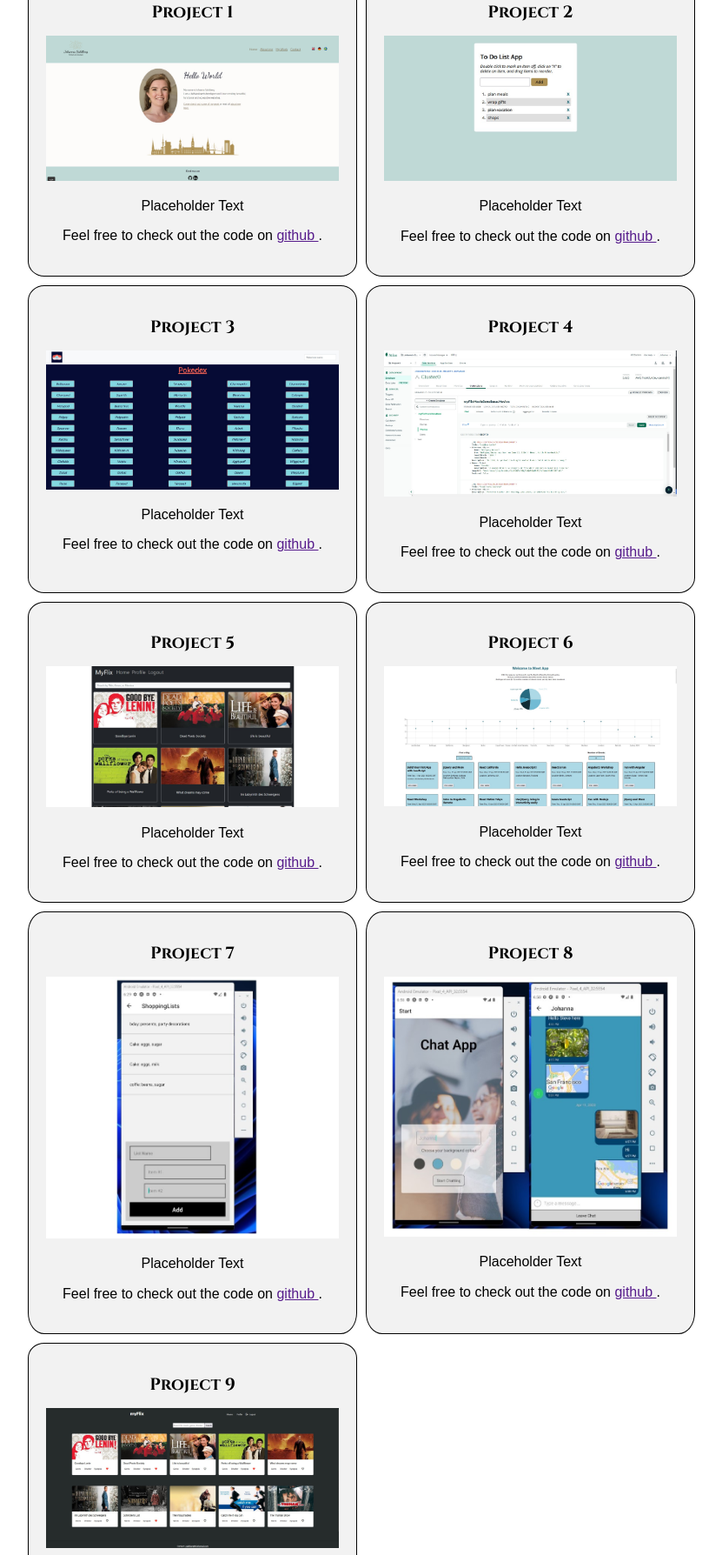
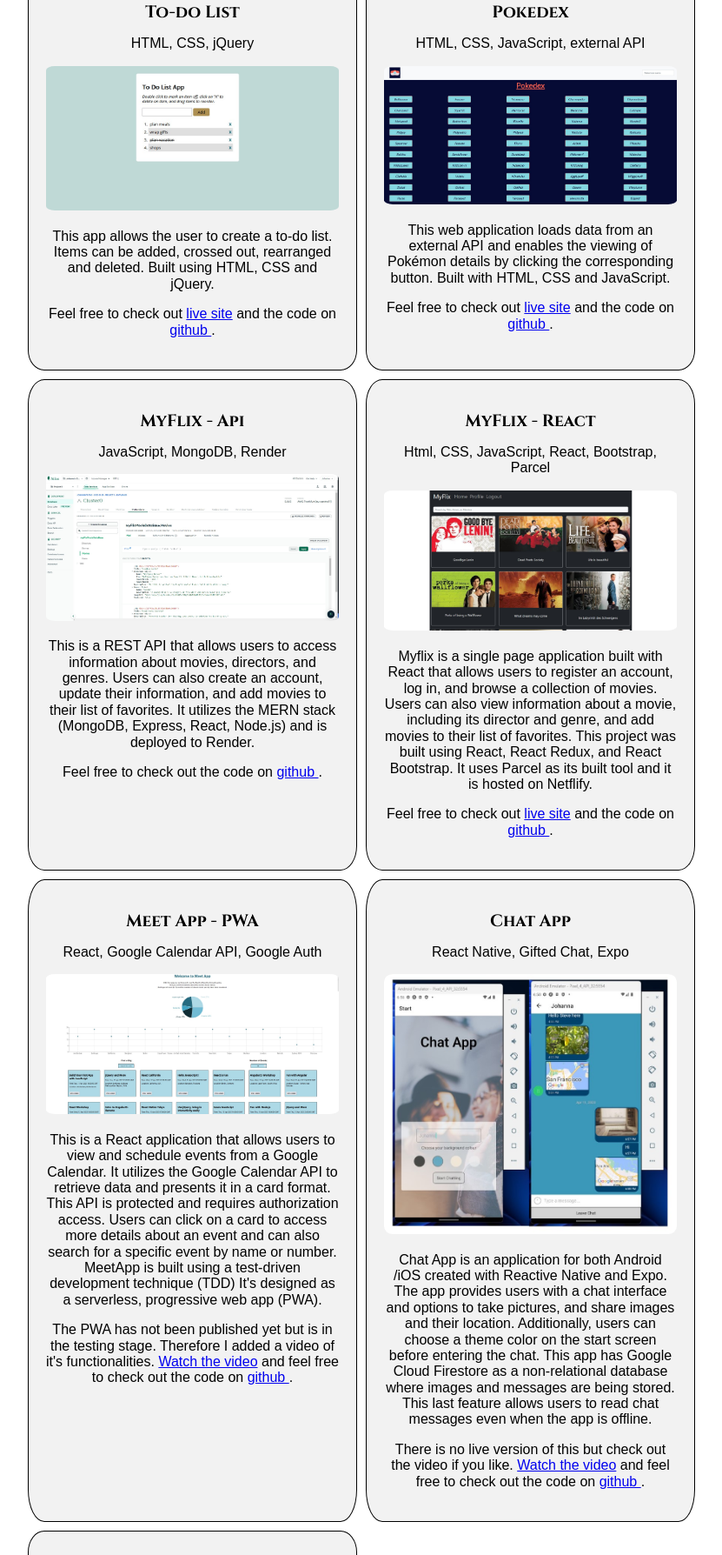
Before and after one commit to JohannaSah/portfolio, a plain HTML site: page index.html in a window 1280 px wide. Shown: the part 1728-3516 px from the top of the page at 87% size, without its empty margins (224-1055 px from the left). Drawn offline with nearby package versions, Linux system fonts and the light colour scheme; a web font is replaced by a local one.

Commit message:
add: content to projects eng

```diff
--- a/index.html
+++ b/index.html
@@ -286,22 +286,22 @@
                     </tr>
                     <tr>
                       <td>Bootstrap</td>
-                      <td>REST</td>
+                      <td>REST API</td>
                       <td>Canva</td>
                     </tr>
                     <tr>
                       <td>React</td>
-                      <td>API</td>
+                      <td>AWS</td>
                       <td></td>
                     </tr>
                     <tr>
                       <td>React-Native</td>
-                      <td>AWS</td>
+                      <td>Postman</td>
                       <td></td>
                     </tr>
                     <tr>
                       <td>Angular</td>
-                      <td>Postman</td>
+                      <td></td>
                       <td></td>
                     </tr>
                     <tr>
@@ -366,22 +366,22 @@
                     </tr>
                     <tr>
                       <td>Bootstrap</td>
-                      <td>REST</td>
+                      <td>REST API</td>
                       <td>Canva</td>
                     </tr>
                     <tr>
                       <td>React</td>
-                      <td>API</td>
+                      <td>AWS</td>
                       <td></td>
                     </tr>
                     <tr>
                       <td>React-Native</td>
-                      <td>AWS</td>
+                      <td>Postman</td>
                       <td></td>
                     </tr>
                     <tr>
                       <td>Angular</td>
-                      <td>Postman</td>
+                      <td></td>
                       <td></td>
                     </tr>
                     <tr>
@@ -420,6 +420,7 @@
                 <br>
 
                 <table>
+                  <table>
                     <thead>
                       <tr>
                         <th>Frontend</th>
@@ -445,22 +446,22 @@
                       </tr>
                       <tr>
                         <td>Bootstrap</td>
-                      <td>REST</td>
+                        <td>REST API</td>
                         <td>Canva</td>
                       </tr>
                       <tr>
                         <td>React</td>
-                      <td>API</td>
+                        <td>AWS</td>
                         <td></td>
                       </tr>
                       <tr>
                         <td>React-Native</td>
-                      <td>AWS</td>
+                        <td>Postman</td>
                         <td></td>
                       </tr>
                       <tr>
                         <td>Angular</td>
-                      <td>Postman</td>
+                        <td></td>
                         <td></td>
                       </tr>
                       <tr>
@@ -484,120 +485,125 @@
                 <h1> Projects </h1>
                 <div class="grid-container">
                     <div class="project" onclick="expandProject(this)">
-                        <h2>Project 1</h2>
-                        <div class="project-image">
-                          <img src="img/projects/project-1.jpg" alt="Screenshot of practice portfolio home website">
-                        </div>
+                        <h2>To-do List</h2>
                         <p>
-                          Placeholder Text
+                          HTML, CSS, jQuery
                         </p>
-                        <p>
-                          Feel free to check out the code on
-                          <a href="" target="_blank"> github </a>.
-                        </p>
-                    </div>
-                    <div class="project" onclick="expandProject(this)">
-                        <h2>Project 2</h2>
                         <div class="project-image">
                           <img src="img/projects/project-2.jpg" alt="">
                         </div>
                         <p>
-                          Placeholder Text
+                          This app allows the user to create a to-do list. Items can be added, crossed out, rearranged and deleted. Built using HTML, CSS and jQuery.
                         </p>
                         <p>
-                          Feel free to check out the code on
-                          <a href="" target="_blank"> github </a>.
+                          Feel free to check out
+                          <a href="https://johannasah.github.io/to-do-list-app/" target="_blank">live site</a> and the code on
+                          <a href="https://github.com/JohannaSah/to-do-list-app" target="_blank"> github </a>.
                         </p>
                     </div>
                     <div class="project" onclick="expandProject(this)">
-                        <h2>Project 3</h2>
+                        <h2>Pokedex</h2>
+                        <p>
+                          HTML, CSS, JavaScript, external API
+                        </p>
                         <div class="project-image">
                           <img src="img/projects/project-3.jpg" alt="">
                         </div>
                         <p>
-                          Placeholder Text
+                          This web application loads data from an external API and enables the viewing of Pokémon details by clicking the corresponding button. Built with HTML, CSS and JavaScript.
                         </p>
                         <p>
-                          Feel free to check out the code on
-                          <a href="" target="_blank"> github </a>.
+                          Feel free to check out
+                          <a href="https://johannasah.github.io/simple-JS-app/" target="_blank">live site</a> and the code on
+                          <a href="https://github.com/JohannaSah/simple-JS-app" target="_blank"> github </a>.
                         </p>
                     </div>
                     <div class="project" onclick="expandProject(this)">
-                        <h2>Project 4</h2>
+                        <h2>MyFlix - Api</h2>
+                        <p>
+                          JavaScript, MongoDB, Render
+                        </p>
                         <div class="project-image">
                           <img src="img/projects/project-4.jpg" alt="">
                         </div>
                         <p>
-                          Placeholder Text
+                          This is a REST API that allows users to access information about movies, directors, and genres. Users can also create an account, update their information, and add movies to their list of favorites. It utilizes the MERN stack (MongoDB, Express, React, Node.js) and is deployed to Render.
                         </p>
                         <p>
                           Feel free to check out the code on
-                          <a href="" target="_blank"> github </a>.
+                          <a href="https://github.com/JohannaSah/MovieApi" target="_blank"> github </a>.
                         </p>
                     </div>
                     <div class="project" onclick="expandProject(this)">
-                        <h2>Project 5</h2>
+                        <h2>MyFlix - React</h2>
                         <div class="project-image">
+                          <p>
+                            Html, CSS, JavaScript, React, Bootstrap, Parcel
+                          </p>
                           <img src="img/projects/project-5.jpg" alt="">
                         </div>
                         <p>
-                          Placeholder Text
+                          Myflix is a single page application built with React that allows users to register an account, log in, and browse a collection of movies. Users can also view information about a movie, including its director and genre, and add movies to their list of favorites. This project was built using React, React Redux, and React Bootstrap. It uses Parcel as its built tool and it is hosted on Netflify.
                         </p>
                         <p>
-                          Feel free to check out the code on
-                          <a href="" target="_blank"> github </a>.
+                          Feel free to check out
+                          <a href="https://myflixjs.netlify.app/" target="_blank">live site</a> and the code on
+                          <a href="https://github.com/JohannaSah/myFlix-client" target="_blank"> github </a>.
                         </p>
                     </div>
                     <div class="project" onclick="expandProject(this)">
-                        <h2>Project 6</h2>
+                        <h2>Meet App - PWA</h2>
+                        <p>
+                          React, Google Calendar API, Google Auth
+                        </p>
                         <div class="project-image">
                           <img src="img/projects/project-6.jpg" alt="">
                         </div>
                         <p>
-                          Placeholder Text
+                          <p>
+                            This is a React application that allows users to view and schedule events from a Google Calendar. It utilizes the Google Calendar API to retrieve data and presents it in a card format. This API is protected and requires authorization access. Users can click on a card to access more details about an event and can also search for a specific event by name or number. MeetApp is built using a test-driven development technique (TDD) It's designed as a serverless, progressive web app (PWA).
+                          </p>
                         </p>
                         <p>
-                          Feel free to check out the code on
-                          <a href="" target="_blank"> github </a>.
+                          The PWA has not been published yet but is in the testing stage. Therefore I added a video of it's functionalities.
+                          <a href="https://www.youtube.com/watch?v=qFSpNt8ZuzM" target="_blank">Watch the video</a>  and feel free to check out the code on
+                          <a href="https://github.com/JohannaSah/meet-app" target="_blank"> github </a>.
                         </p>
                     </div>
                     <div class="project" onclick="expandProject(this)">
-                        <h2>Project 7</h2>
-                        <div class="project-image">
-                          <img src="img/projects/project-7.jpg" alt="">
-                        </div>
+                        <h2>Chat App</h2>
                         <p>
-                          Placeholder Text
+                          React Native, Gifted Chat, Expo
                         </p>
-                        <p>
-                          Feel free to check out the code on
-                          <a href="" target="_blank"> github </a>.
-                        </p>
-                    </div>
-                    <div class="project" onclick="expandProject(this)">
-                        <h2>Project 8</h2>
                         <div class="project-image">
                           <img src="img/projects/project-8.jpg" alt="">
                         </div>
                         <p>
-                          Placeholder Text
+                          Chat App is an application for both Android /iOS created with Reactive Native and Expo. The app provides users with a chat interface and options to take pictures, and share images and their location. Additionally, users can choose a theme color on the start screen before entering the chat.
+                          This app has Google Cloud Firestore as a non-relational database where images and messages are being stored. This last feature allows users to read chat messages even when the app is offline.
                         </p>
                         <p>
-                          Feel free to check out the code on
-                          <a href="" target="_blank"> github </a>.
+                          There is no live version of this but check out the video if you like.
+                          <a href="https://www.youtube.com/watch?v=b3NK5q8lfnc" target="_blank">Watch the video</a>
+                          and feel free to check out the code on
+                          <a href="https://github.com/JohannaSah/chat-app" target="_blank"> github </a>.
                         </p>
                     </div>
                     <div class="project" onclick="expandProject(this)">
-                        <h2>Project 9</h2>
+                        <h2>MyFlix - Angluar</h2>
+                        <p>
+                          Html, CSS, JavaScript, Angluar, Node.js
+                        </p>
                         <div class="project-image">
                           <img src="img/projects/project-9.jpg" alt="">
                         </div>
                         <p>
-                          Placeholder Text
+                          The client side of a movie browsing app that allows users to register, log in and browse through movies. The users can also add movies to their list of favourites and view or update their profile details. Built with Angular and designed with Angular Material.
                         </p>
                         <p>
-                          Feel free to check out the code on
-                          <a href="" target="_blank"> github </a>.
+                          Feel free to check out
+                          <a href="https://johannasah.github.io/myFlix-Angular-client/welcome" target="_blank">live site</a> and the code on
+                          <a href="https://github.com/JohannaSah/myFlix-Angular-client" target="_blank"> github </a>.
                         </p>
                     </div>
                 </div>
--- a/styles.css
+++ b/styles.css
@@ -322,6 +322,7 @@
     max-width: 100%;
     height: auto;
     object-fit: contain;
+    border-radius: 3%;
 }
 
 #projects h2 {
```
Lines whose indentation alone changed are shown as unchanged.
